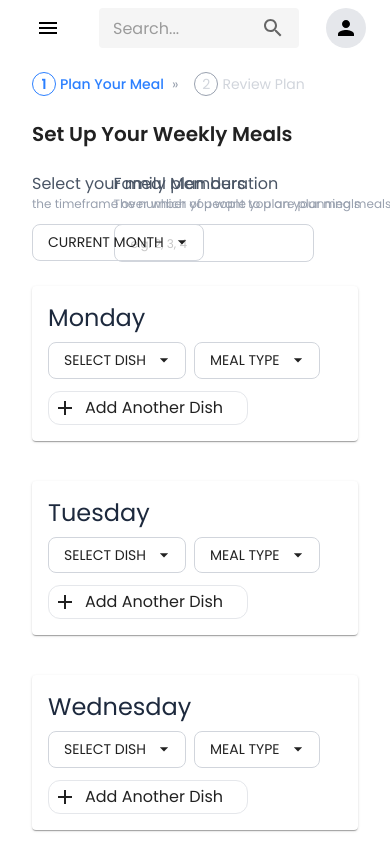
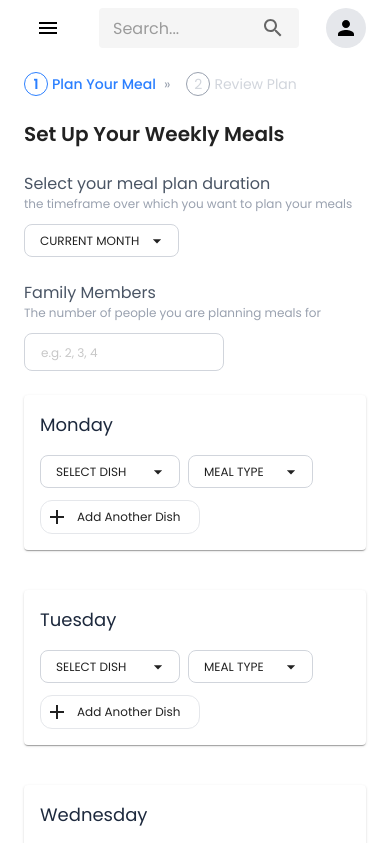
Before and after one commit to SufyanHisok/sga, a Next.js app: page /modules/planner in a window 390 px wide. Shown: the top 843 px of the page. Built offline with nearby package versions, Linux system fonts and the light colour scheme.

Commit message:
dropdown, buttons responsive

```diff
--- a/src/app/modules/planner/planner.tsx
+++ b/src/app/modules/planner/planner.tsx
@@ -2,7 +2,7 @@
 import { useRouter } from "next/navigation";
 import CustomButton from "@/components/shared/custom-btn";
 import CustomInput from "@/components/shared/custom-Input";
-import { Card } from "@mui/material";
+import { Card, useMediaQuery, useTheme } from "@mui/material";
 import { useState } from "react";
 import AddIcon from "@mui/icons-material/Add";
 import CustomDropdown from "@/components/shared/custom-dropdown";
@@ -13,6 +13,9 @@ import { dishes } from "@/app/data/dishes";
 import Snackbar from "@mui/material/Snackbar";
 import MuiAlert from "@mui/material/Alert";
 export default function Planner() {
+
+  const theme = useTheme();
+const isMobile = useMediaQuery(theme.breakpoints.down("sm"));
   type Meal = {
     id: number;
     dish: string;
@@ -268,7 +271,7 @@ export default function Planner() {
   };
 
   return (
-    <div className="p-2">
+    <div className="p-2 ">
       <div className="flex items-center gap-2 rounded-md w-fit">
         {steps.map((label, index) => (
           <div key={index} className="flex items-center">
@@ -304,7 +307,7 @@ export default function Planner() {
           <div className="mt-6">
             <h3 className="text-xl font-semibold">Set Up Your Weekly Meals</h3>
 
-            <div className="grid grid-cols-4 xl:grid-cols-3 lg:grid-cols-2 md:grid-cols-1 sm:grid-cols-1">
+            <div className="grid grid-cols-4 xl:grid-cols-3 lg:grid-cols-2 md:grid-cols-1 sm:grid-cols-1 max-sm:flex max-sm:flex-col">
             <div className="flex flex-col gap-3 w-100 mt-6">
               <div className="flex flex-col">
                 <p className="text-base text-gray-600">Select your meal plan duration</p>
@@ -337,10 +340,10 @@ export default function Planner() {
             </div>
 
 
-            <div className="grid grid-cols-1 md:grid-cols-1 lg:grid-cols-2 xl:grid-cols-3 gap-4">
+            <div className="grid grid-cols-1 md:grid-cols-1 lg:grid-cols-2 xl:grid-cols-3 gap-4 max-sm:w-100">
               {daysOfWeek.map((day) => (
-                <Card key={day} className="mt-6 p-4 w-full">
-                  <div className="text-2xl text-slate-800">{day}</div>
+                <Card key={day} className="mt-6 p-4 w-full" sx={{ width:{xs: "calc(100vw - 12%)", sm: "100%"}}}>
+                  <div className="text-2xl max-sm:text-lg text-slate-800 mb-2">{day}</div>
                   <div className="gap-3 flex flex-col">
                     {weeklyMeals[day].map((meal, index) => (
                       <div key={meal.id} className="flex gap-2 mt-2">
@@ -354,6 +357,7 @@ export default function Planner() {
                         /> */}
 
                         <CustomDropdown
+                          width={isMobile ? "140px" : "160px"}
                           label="Select Dish"
                           options={dishOptions}
                           value={meal.dish}
@@ -364,6 +368,7 @@ export default function Planner() {
 
                         <CustomDropdown
                           label="Meal Type"
+                          width={isMobile ? "125px" : "150px"}
                           options={mealOptions}
                           value={meal.mealType}
                           onChange={(e) =>
@@ -397,7 +402,7 @@ export default function Planner() {
                     ))}
                     <CustomButton
                       label="Add Another Dish"
-                      className="w-50"
+                      className={isMobile ? "w-40" : "w-50"}
                       icon={AddIcon}
                       onClick={() => handleAddMeal(day)}
                     />
--- a/src/components/customLayout.tsx
+++ b/src/components/customLayout.tsx
@@ -274,7 +274,7 @@ const CustomLayout = ({ children }: { children: React.ReactNode }) => {
   );
 
   return (
-    <Box sx={{ display: "flex", overflowX: "hidden" }}>
+    <Box sx={{ display: "flex", overflowX: "hidden", }}>
       <CssBaseline />
 
       {/* Top Navbar */}
@@ -391,7 +391,7 @@ const CustomLayout = ({ children }: { children: React.ReactNode }) => {
       )}
 
       {/* Main Content with Smooth Transition */}
-      <MainContent sx={{ paddingTop: "64px" }} open={open}>
+      <MainContent sx={{ paddingTop: "64px" , paddingX:"16px" }} open={open}>
         {children}
       </MainContent>
     </Box>
--- a/src/components/shared/custom-btn.tsx
+++ b/src/components/shared/custom-btn.tsx
@@ -1,6 +1,7 @@
 "use client";
 import React from "react";
 import { SvgIconComponent } from "@mui/icons-material"; // For MUI icons
+import { useMediaQuery, useTheme } from "@mui/material";
 
 interface CustomButtonProps {
   className?: string;
@@ -10,9 +11,12 @@ interface CustomButtonProps {
 }
 
 const CustomButton: React.FC<CustomButtonProps> = ({ className, label,  onClick, icon: Icon }) => {
+    const theme = useTheme();
+    const isMobile = useMediaQuery(theme.breakpoints.down("sm"));
   return (
     <button
       onClick={onClick}
+      style={{ fontSize: isMobile ? "12px" : "14px" }}
       className={`flex border-1 border-solid rounded-xl p-1 border-gray-200 items-center gap-2
         hover:bg-gray-100 hover:border-gray-300
         transition-all duration-300 cursor-pointer
--- a/src/components/shared/custom-dropdown.tsx
+++ b/src/components/shared/custom-dropdown.tsx
@@ -1,6 +1,6 @@
 "use client";
 import React, { useState } from "react";
-import { Menu, MenuItem, Button } from "@mui/material";
+import { Menu, MenuItem, Button, useMediaQuery, useTheme } from "@mui/material";
 import ArrowDropDownIcon from "@mui/icons-material/ArrowDropDown";
 
 interface CustomDropdownProps {
@@ -12,6 +12,8 @@ interface CustomDropdownProps {
 }
 
 const CustomDropdown: React.FC<CustomDropdownProps> = ({ label, options, value, onChange, width }) => {
+  const theme = useTheme();
+  const isMobile = useMediaQuery(theme.breakpoints.down("sm"));
   const [anchorEl, setAnchorEl] = useState<null | HTMLElement>(null);
   const open = Boolean(anchorEl);
 
@@ -29,19 +31,53 @@ const CustomDropdown: React.FC<CustomDropdownProps> = ({ label, options, value,
   return (
     <div className="relative inline-block">
       <Button
-        style={{ borderRadius: "8px", border: "1px solid #d1d5dc", color: "rgba(0, 0, 0, 0.87)", fontWeight: 400, width: width }}
+        style={{
+          borderRadius: "8px",
+          textAlign: "left",
+          border: "1px solid #d1d5dc",
+          color: "rgba(0, 0, 0, 0.87)",
+          fontWeight: 400,
+          width: width,
+          overflow: "hidden",
+          textOverflow: "ellipsis",
+          whiteSpace: "nowrap",
+          display: "flex",
+          alignItems: "center",
+          justifyContent: "space-between",
+          fontSize: isMobile ? "12px" : "14px",
+        }}
         variant="outlined"
         endIcon={<ArrowDropDownIcon />}
         onClick={handleClick}
-        className="text-left"
       >
-        {options.find((opt) => opt.value === value)?.label || label || "Select"}
+        <span
+          className="truncate"
+          style={{
+            overflow: "hidden",
+            textOverflow: "ellipsis",
+            whiteSpace: "nowrap",
+            display: "block",
+            width: "100%",
+          }}
+        >
+          {options.find((opt) => opt.value === value)?.label ||
+            label ||
+            "Select"}
+        </span>
       </Button>
 
-      <Menu anchorEl={anchorEl} open={open} onClose={() => handleClose()} disablePortal disableScrollLock
+      <Menu
+        anchorEl={anchorEl}
+        open={open}
+        onClose={() => handleClose()}
+        disablePortal
+        disableScrollLock
       >
         {options.map((option) => (
-          <MenuItem key={option.value} onClick={() => handleClose(option.value)}>
+          <MenuItem
+            key={option.value}
+            onClick={() => handleClose(option.value)}
+          >
             {option.label}
           </MenuItem>
         ))}
```
